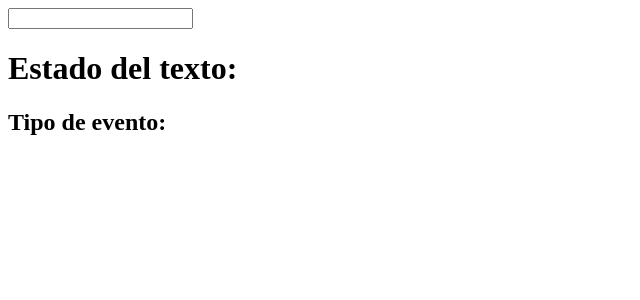
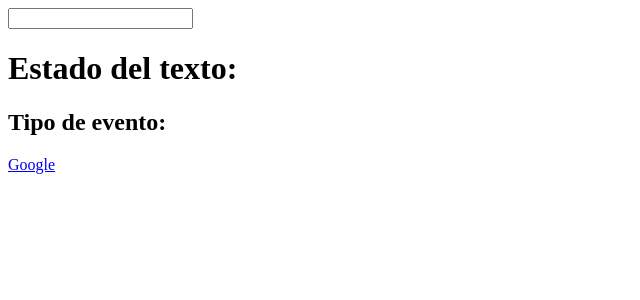
Before and after one commit to carlosmorera/CursoReact2020, a React (Create React App) app: page / in a window 1280 px wide. Shown: the top 300 px of the page, without its empty margins (0-640 px from the left). Built offline with nearby package versions, Linux system fonts and the light colour scheme.

Commit message:
Se hace ejercicio para ver el comportamiento de un event nativo  y sintetico

```diff
--- a/src/App.js
+++ b/src/App.js
@@ -14,11 +14,15 @@ class App extends Component {
         })
     }
 
+    manejadorSegundario = (e) => {
+        e.preventDefault()
+    }
+
     render() {
         return (
             <div>
                 <input
-                type= "text"
+                    type="text"
                     onChange={this.manejador}
                     onCopy={this.manejador}
                     onPaste={this.manejador}
@@ -29,6 +33,14 @@ class App extends Component {
                 <h2>
                     Tipo de evento: {this.state.evento}
                 </h2>
+
+                <a
+                    href="https://www.google.com/"
+                    onClick={this.manejadorSegundario}
+                    // onclick="return false"
+                >
+                    Google
+                    </a>
             </div>
 
     )
```
Lines whose indentation alone changed are shown as unchanged.
